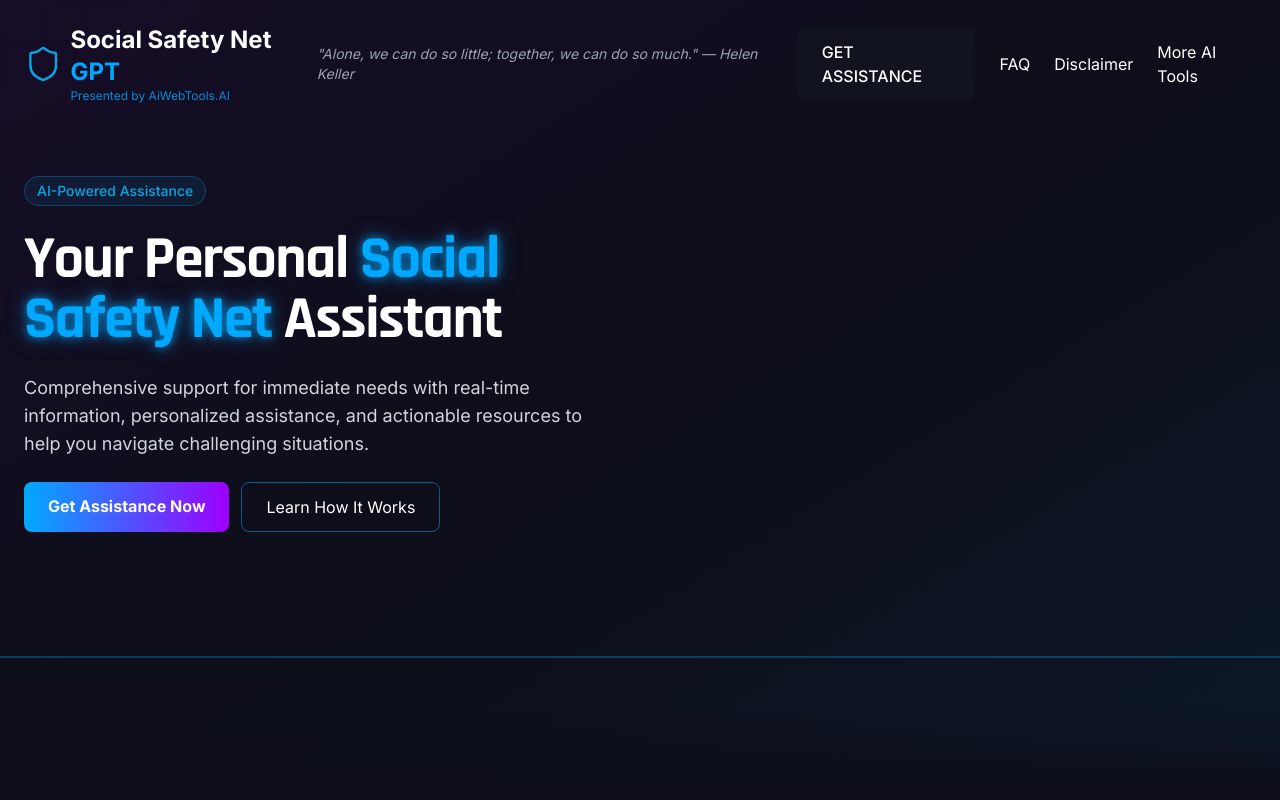
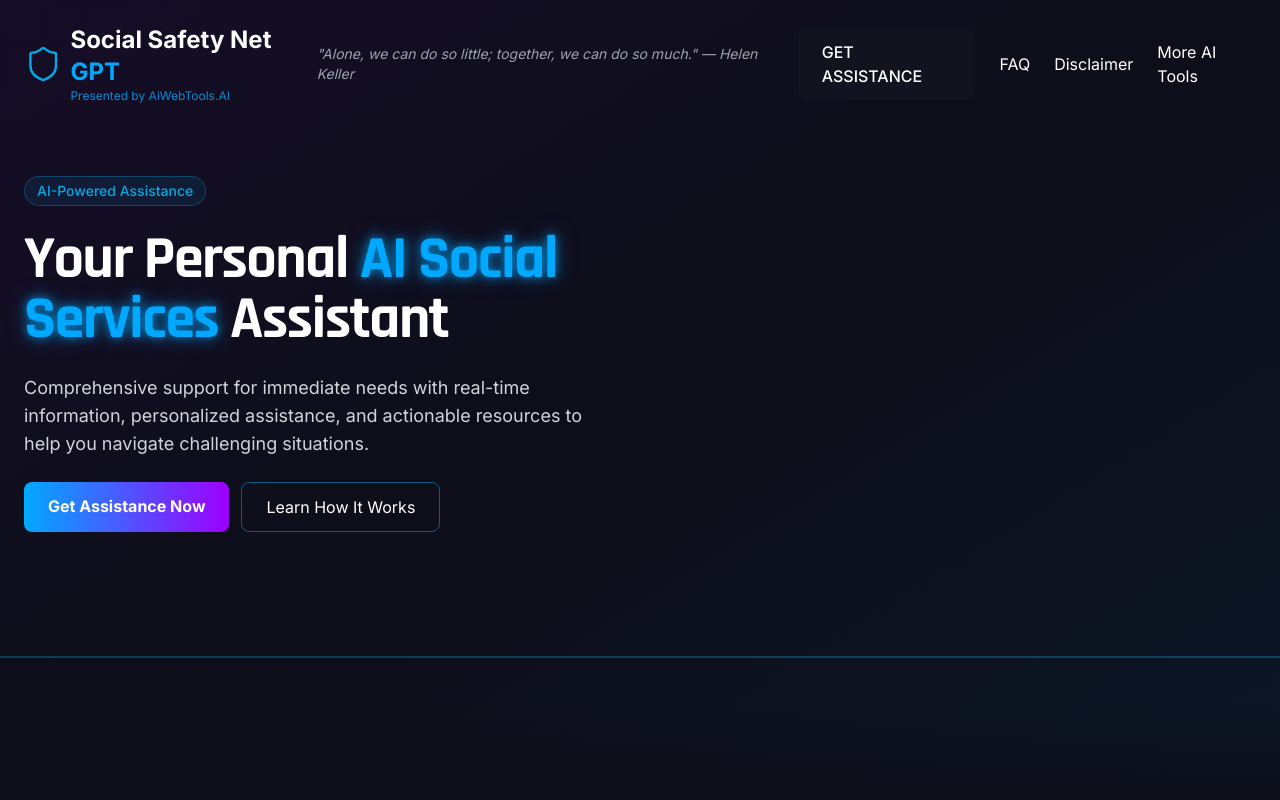
Before and after one commit to aiwebtools/social-services-ai, a React (Vite) app: page / in a window 1280 px wide. Shown: the top 800 px of the page. Built offline with nearby package versions, Linux system fonts and the light colour scheme.

Commit message:
Refactor hero section text
Change "Social Safety Net" to "AI Social Services" in the hero section title.

```diff
--- a/src/components/HeroSection.tsx
+++ b/src/components/HeroSection.tsx
@@ -1,4 +1,3 @@
-
 import React, { useEffect, useState } from 'react';
 import YouTube from 'react-youtube';
 
@@ -61,7 +60,7 @@ const HeroSection = () => {
             </div>
 
             <h1 className="text-3xl md:text-4xl lg:text-5xl xl:text-6xl font-bold leading-tight text-white">
-              Your Personal <span className="text-cyber-blue text-glow">Social Safety Net</span> Assistant
+              Your Personal <span className="text-cyber-blue text-glow">AI Social Services</span> Assistant
             </h1>
 
             <p className="text-base md:text-lg text-gray-300 max-w-xl mx-auto lg:mx-0">
```
